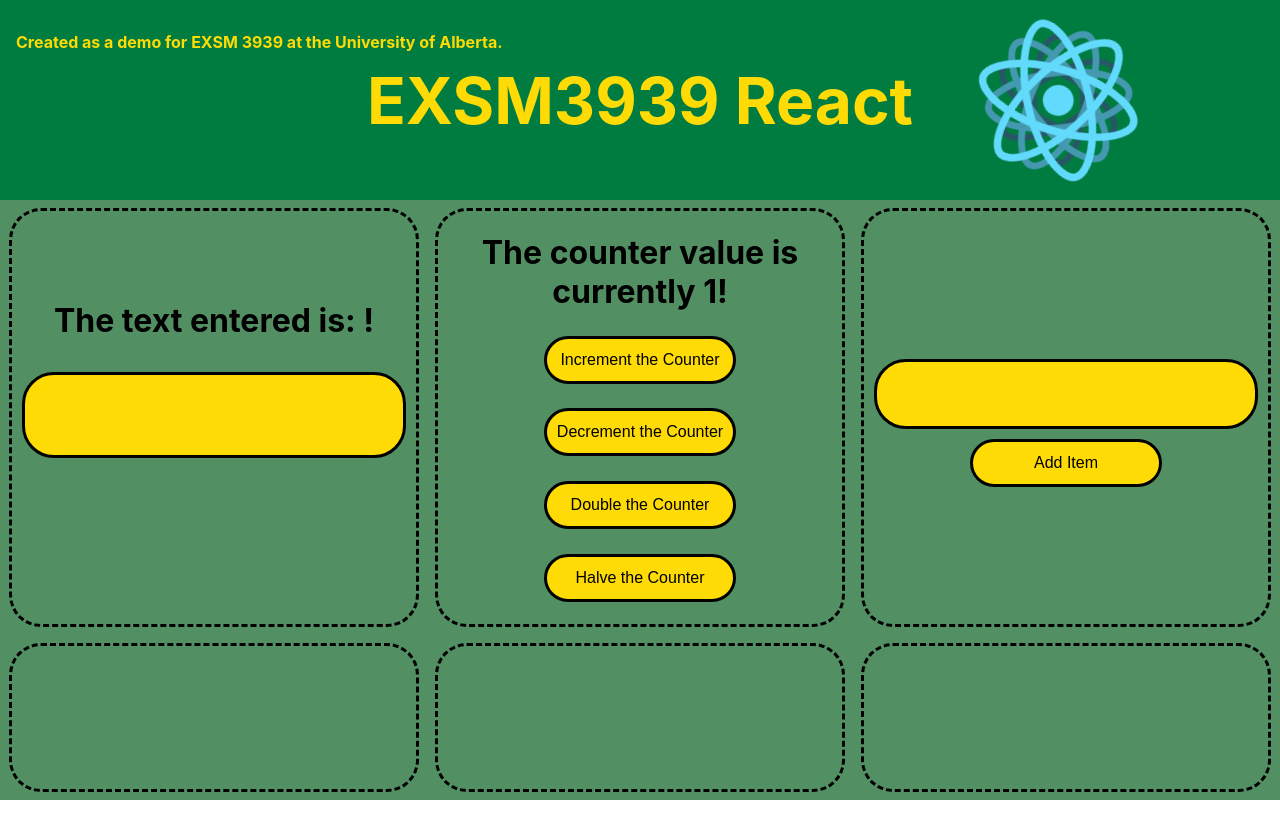
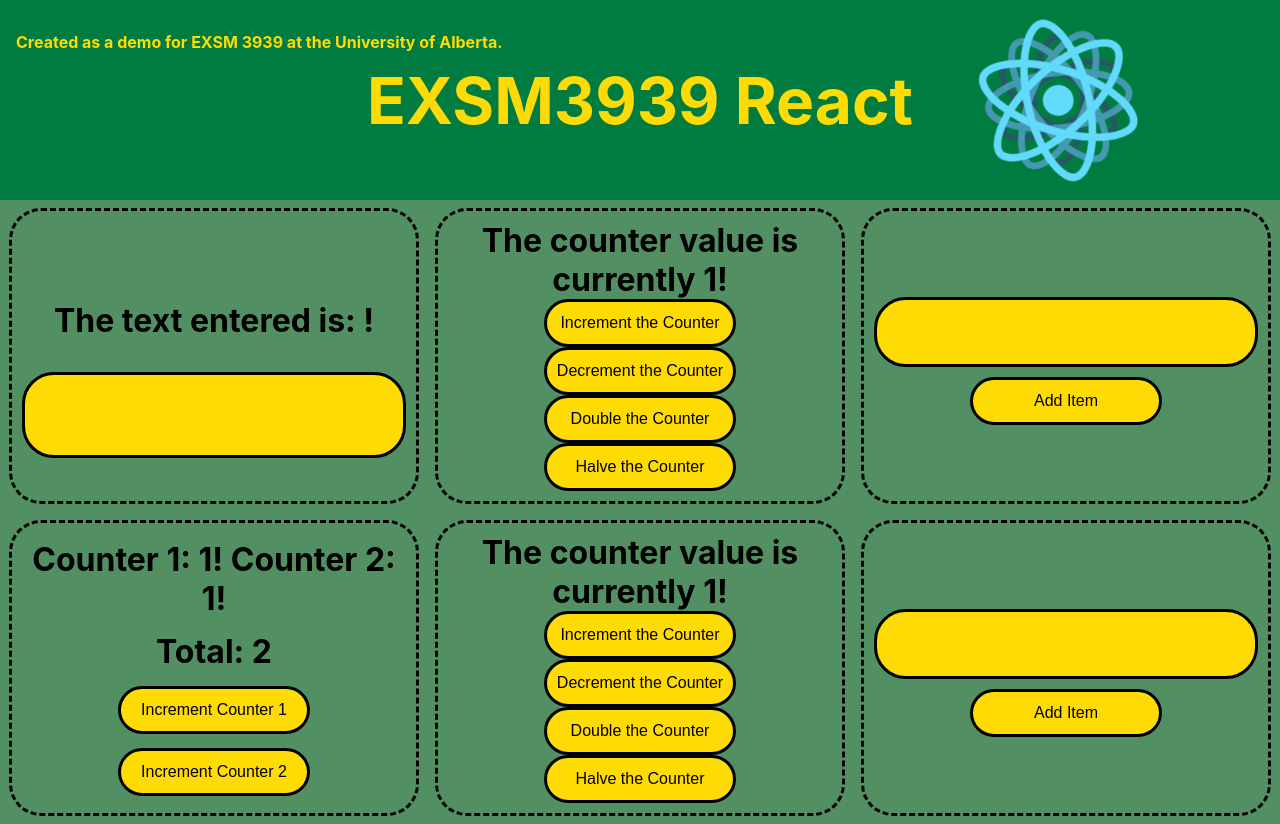
Before and after one commit to JamesonG-UAlberta/EXSM-3939-LEC-FA1-Fall-2022-React-Fundamentals, a React (Create React App) app in the folder my-app/: page / in a window 1280 px wide. Before the commit the page ends 800 px from the top, so only its background shows below. Built offline with nearby package versions, Linux system fonts and the light colour scheme.

Commit message:
Example;

```diff
--- a/my-app/src/App.js
+++ b/my-app/src/App.js
@@ -4,6 +4,8 @@ import './ReactLogo.css';
 import ExampleCounter from './Components/ExampleCounter';
 import ExampleText from './Components/ExampleText';
 import ExampleList from './Components/ExampleList';
+import ExampleListClass from './Components/ExampleListClass';
+import ExampleLifeCycle from './Components/ExampleLifeCycle';
 /*
 Two syntaxes for React components: Functional and Class-Based.
 Class-Based is the "old" style, Functional is the "new" style.
@@ -22,9 +24,9 @@ function App() {
         <ExampleText />
         <ExampleCounter />
         <ExampleList />
-        <div className='exampleComponent'></div>
-        <div className='exampleComponent'></div>
-        <div className='exampleComponent'></div>
+        <ExampleLifeCycle />
+        <ExampleCounter />
+        <ExampleListClass />
       </main>
       <aside>
         <p>Created as a demo for EXSM 3939 at the University of Alberta.</p>
--- /dev/null
+++ b/my-app/src/Components/ExampleLifeCycle.js
@@ -0,0 +1,57 @@
+import {useEffect, useState} from 'react';
+
+function ExampleLifeCycle() {
+    const [counterTotal, setCounterTotal] = useState(0);
+
+    const [counterOne, setCounterOne] = useState(1);
+    // With no second parameter, the effect hook updates every time any state updates.
+    // Fires any time the state changes (one or two).
+    // Equivalent of class-based ComponentDidUpdate(), unsensitive to which states change.
+    useEffect(() => {
+        console.log("No second parameter.");
+    });
+    // With an empty array, the effect hook updates only when the component first mounts.
+    // Fires only on component mounting.
+    // Equivalent of class-based ComponentDidMount().
+    useEffect(() => {
+        console.log("Empty array parameter.");
+
+        // Fires only on component unmounting.
+        // Equivalent of class-based ComponentWillUnmount().
+        return () => {
+            console.log("Return of empty array parameter.");
+        };
+    }, []);
+    // With a array containing state properties, the effect hook updates when the listed state props update.
+    // Fires only when the state listed changes (counter one).
+    // Equivalent of class-based ComponentDidUpdate(), sensitive to which states change.
+    useEffect(() => {
+        console.log("Counter one parameter.");
+    }, [counterOne]);
+
+    const [counterTwo, setCounterTwo] = useState(1);
+    useEffect(() => {
+        console.log("Counter two parameter.");
+    }, [counterTwo]);
+
+
+    useEffect(() => {
+        console.log("Counter one and two parameter.");
+        setCounterTotal((old) => old+1);
+    }, [counterOne, counterTwo]);
+
+    // Equivalent of class-based Render().
+    return (
+        <div id="exampleCounter" className="exampleComponent">
+            <p>Counter 1: {counterOne}! Counter 2: {counterTwo}!</p>
+            <p>Total: {counterTotal}</p>
+            {/* Similar to vanilla JavaScript, event listeners can be (and typically are) declared inline with the element to which they are attached. */}
+            {/* If you want to update a state variable to something based on the old value, ensure to pass it into the update method as an argument. */}
+            <button onClick={() => {setCounterOne((oldCounter) => oldCounter+1)}}>Increment Counter 1</button>
+            <button onClick={() => {setCounterTwo((oldCounter) => oldCounter+1)}}>Increment Counter 2</button>
+
+        </div>
+    );
+}
+
+export default ExampleLifeCycle;
--- /dev/null
+++ b/my-app/src/Components/ExampleListClass.js
@@ -0,0 +1,38 @@
+import React from 'react';
+import './ExampleList.css';
+
+class ExampleListClass extends React.Component {
+
+    constructor(props) {
+        super(props);
+        // With class-based, we initalize state in the constructor as a single object of many properties, rather than individual hooks to useState().
+        this.state = {
+            input: "",
+            list: []
+        };
+    }
+
+    render() {
+        return (
+            <div id="exampleList" className="exampleComponent">
+                <ul>
+                    {/* Any time you use a map function to return a JSX snippet, ensure to include a key attribute on the root of the returned JSX, which allows React to identify which copy pairs to which list item. */}
+                    {/* Any references to the state are prefixed by this.state. as we are referencing a property of the state object. */}
+                    {this.state.list.map((x, i) => <li key={i}>{x}</li>)}
+                </ul>
+                {/* When binding a input to a state variable, it's important to not only bind the value, but also the onChange so that things get updated properly. */}
+                {/* Any changes to state are made using this.setState, and passing in a new object to be merged into the state object. Any properties with the same names are overwritten. Any properties not included in the new state object are left alone in the original state. */}
+                <input type="text" value={this.state.input} onChange={(e) => { this.setState({input: e.target.value}) }} />
+                <button onClick={(e) => {
+                    {/* Multiple changes to state can be made at the same time this way, by setting multiple properties in the new state object to be merged. */}
+                    this.setState((oldState) => { return {
+                        list: [...oldState.list, this.state.input],
+                        input: ""
+                    }; });
+                }}>Add Item</button>
+            </div>
+        );
+    }
+}
+
+export default ExampleListClass;
```
